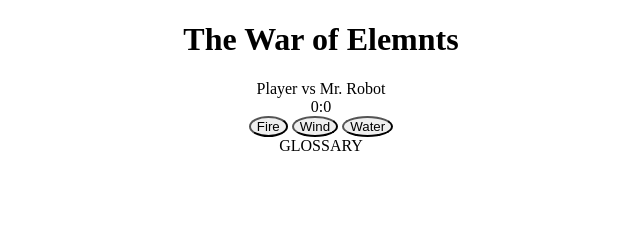
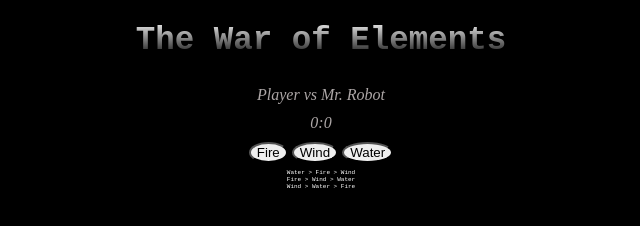
Before and after one commit to JohaBogda/The_Game, a plain HTML site: page index.html in a window 1280 px wide. Shown: the whole page, without its empty margins (319-959 px from the left). Drawn offline with Linux system fonts and the light colour scheme.

Commit message:
added more to css by trial & error

```diff
--- a/index.html
+++ b/index.html
@@ -9,9 +9,9 @@
 </head>
 <body>
 
-<h1>The War of Elemnts</h1>
+<h1>The War of Elements</h1>
 
-<div>Player vs Mr. Robot</div>
+<div><span id="playerName">Player</span> vs Mr. Robot</div>
 
 <div class="score board">
     <span id="player-score">0</span>:<span id="robot-score">0</span>
@@ -24,7 +24,11 @@
     <button id="water" onclick="selectScissors()">Water</button>
 </div> <!--section for 3 buttons: rock paper or scissor to choose from-->
 
-<div>GLOSSARY</div> <!--section explaining what option trumps the others-->
+<pre>
+Water > Fire > Wind
+Fire > Wind > Water
+Wind > Water > Fire
+</pre> <!--section explaining what option trumps the others-->
 
     <script src="app.js"></script>
 
--- a/style.css
+++ b/style.css
@@ -1,7 +1,22 @@
 body { /*everything in the center with padding */
    text-align: center;
-   /*background-color: ;
-   color: ; */
+   background-color: black;
+   color: white;
+}
+
+h1 {
+    font-family: monospace;
+    font-size: 250%;
+    /*gradient color scheme*/
+    background: -webkit-linear-gradient(#eee, #000);
+    -webkit-background-clip: text;
+    -webkit-text-fill-color: transparent;
+}
+
+div{
+    font-style: oblique;
+    color: rgb(172, 166, 166);
+    padding: 5px;
 }
 
 button{
@@ -9,3 +24,7 @@ button{
     cursor: pointer;
     /*transition: 300s;*/
 }
+
+pre{
+    font-size: 10%;
+}
```
